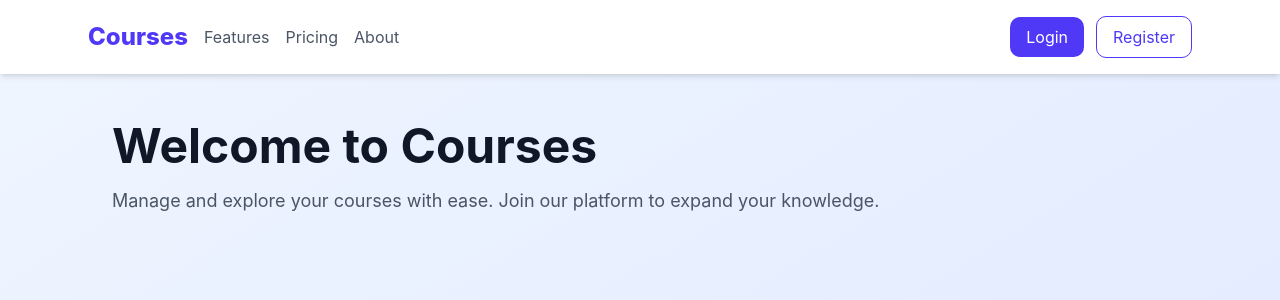
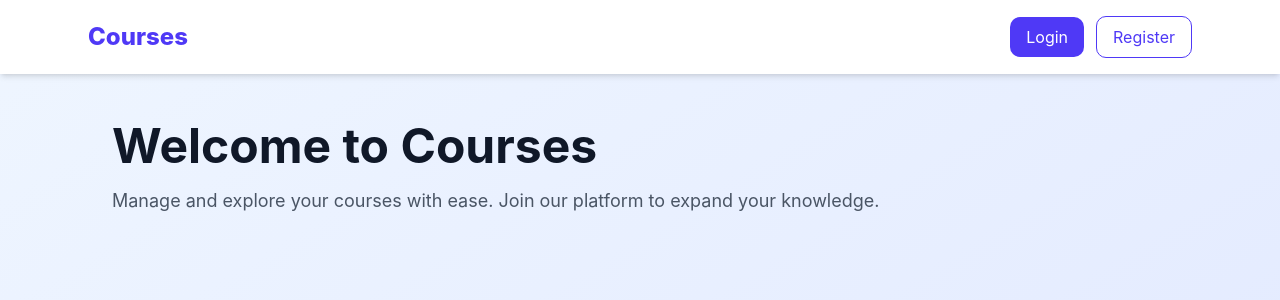
Before and after one commit to ahmadammarm/courses-management, a Vue app in the folder frontend/: page / in a window 1280 px wide. Shown: the top 300 px of the page. Built offline with nearby package versions, Linux system fonts and the light colour scheme; what @tanstack/vue-query would draw is missing.

Commit message:
fix(frontend): adjust navbar menus

```diff
--- a/frontend/src/components/Navbar.vue
+++ b/frontend/src/components/Navbar.vue
@@ -7,11 +7,6 @@
 		<div class="max-w-6xl mx-auto px-6 py-4 flex items-center justify-between">
 			<div class="flex items-center gap-4">
 				<div class="text-2xl font-extrabold text-indigo-600">Courses</div>
-				<nav class="hidden md:flex gap-4 text-gray-600">
-					<a href="#" class="hover:text-indigo-600">Features</a>
-					<a href="#" class="hover:text-indigo-600">Pricing</a>
-					<a href="#" class="hover:text-indigo-600">About</a>
-				</nav>
 			</div>
 
 			<div class="flex items-center gap-3">
```
